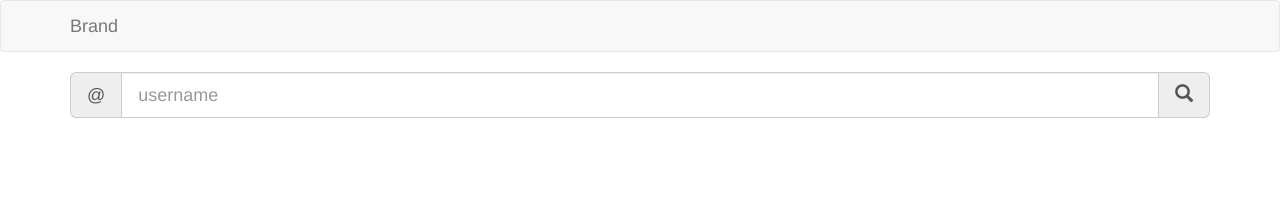
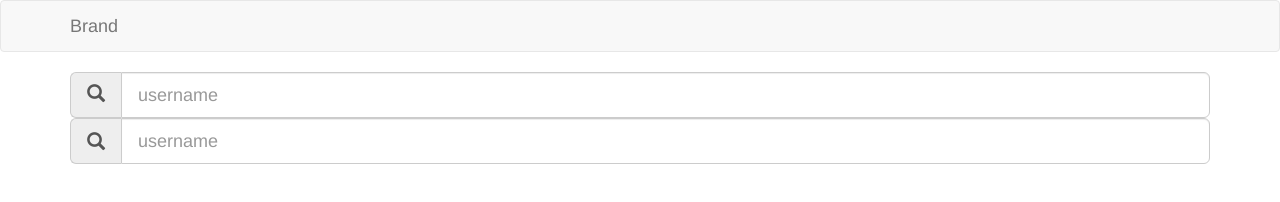
Before and after one commit to watilde/sandbox, a plain HTML site: page index.html in a window 1280 px wide. Drawn offline with nearby package versions, Linux system fonts and the light colour scheme.

Commit message:
Add fixes style

```diff
--- a/index.html
+++ b/index.html
@@ -21,9 +21,16 @@
 </nav>
 <div class="container">
   <div class="input-group input-group-lg">
-    <span class="input-group-addon">@</span>
+    <span class="input-group-addon">
+      <span class="glyphicon glyphicon-search"></span>
+    </span>
     <input type="text" class="form-control" placeholder="username">
-    <span class="input-group-addon"><span class="glyphicon glyphicon-search"></span></span>
+  </div>
+  <div class="input-group input-group-lg">
+    <span class="input-group-addon" style="line-height: 1;">
+      <span class="glyphicon glyphicon-search"></span>
+    </span>
+    <input type="text" class="form-control" placeholder="username">
   </div>
 </div>
 </body>
```
